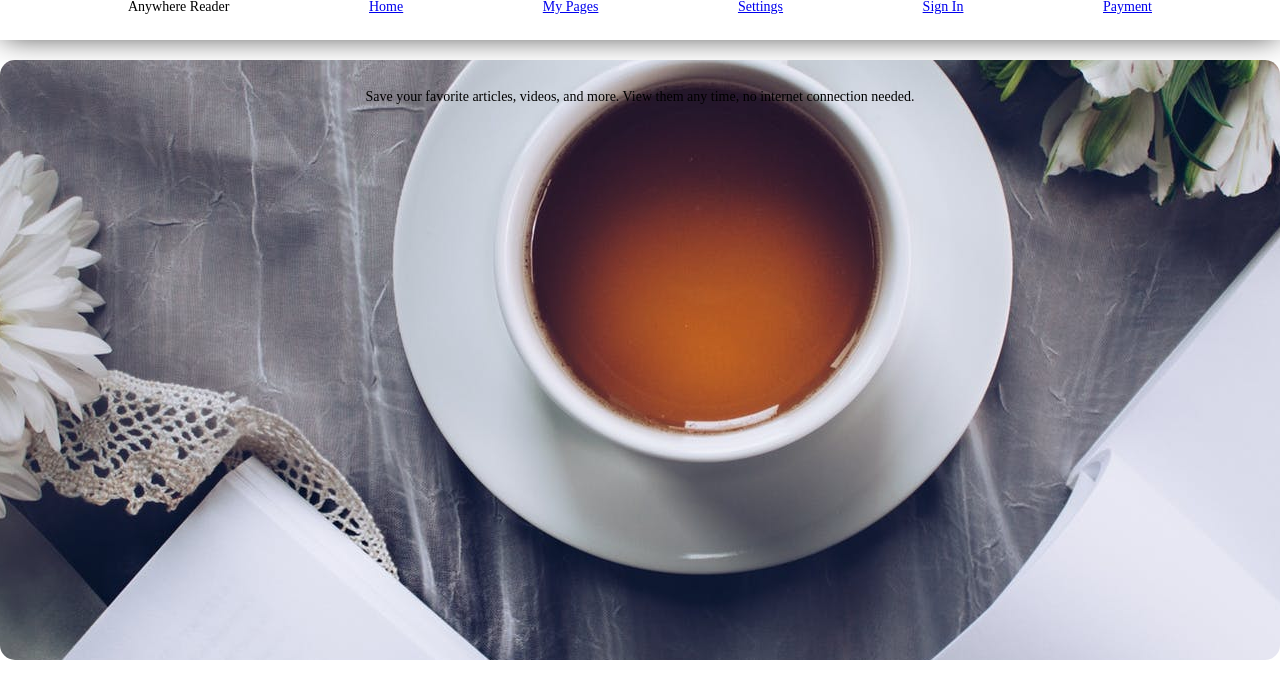
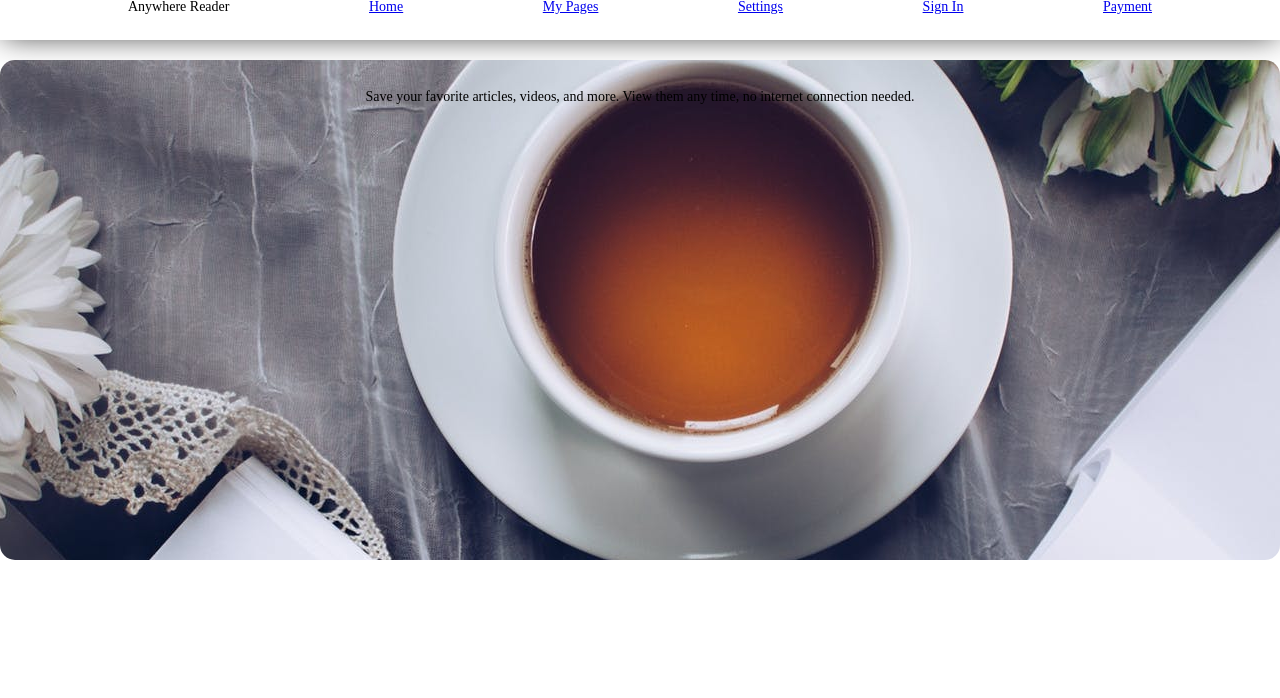
Before and after one commit to BloomTech-Labs/Labs8-OfflineReader, a React (Create React App) app in the folder frontend/: page / in a window 1280 px wide. Shown: the top 698 px of the page. Built offline with nearby package versions, Linux system fonts and the light colour scheme; what react-stripe-elements would draw is missing.

Commit message:
Fixed landing page stretched out when scrolling.

```diff
--- a/frontend/src/styling/splash.js
+++ b/frontend/src/styling/splash.js
@@ -8,6 +8,6 @@ export const LandingPageDiv = styled.div`
 	align-items: center;
 	background: url(${coffeeBg}) no-repeat center center fixed;
 	min-width: 600px;
-	min-height: 600px;
+	min-height: 500px;
 	border-radius: 15px;
 `;
```
